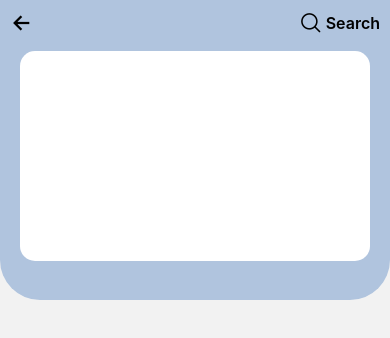
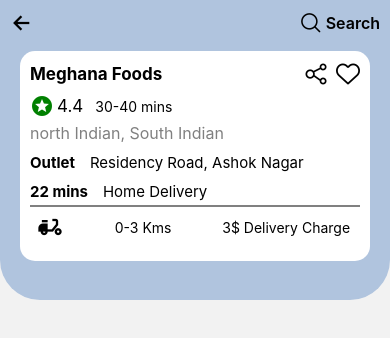
Before and after one commit to Ajay01103/Swiggy_Expo, a React Native app: screen /Home in a window 390 px wide. Both pictures are taken after a click on the element 195 px from the left and 656 px from the top of the page. Shown: the top 338 px of the page. Built offline with nearby package versions, Linux system fonts and the light colour scheme.

Commit message:
initial commit

```diff
--- a/App.js
+++ b/App.js
@@ -11,7 +11,7 @@
 
 function LogoTitle() {
   return (
-    <View style={{ flexDirection: 'row', backgroundColor: "#D3D3D3", width: "94%", alignItems: "center", justifyContent: "space-between", borderWidth: 1, margin: 4, marginTop: 10, padding: 10, borderColor: "#C0C0C0", borderRadius: 7, }}>
+    <View style={{ flexDirection: 'row', width: "94%", alignItems: "center", justifyContent: "space-between", borderWidth: 1, margin: 4, marginTop: 10, padding: 10, borderColor: "#C0C0C0", borderRadius: 7, }}>
             <TextInput
             style={{ fontSize: 17 }}
             placeholder='Search for restaurant' />
@@ -25,7 +25,7 @@
   return (
     <NavigationContainer>
       <Stack.Navigator>
-        <Stack.Screen name="Home" component={HomeScreen} options={{ headerTitle: (props) => <LogoTitle {...props} />}} />
+        <Stack.Screen name="Home" component={HomeScreen} options={{ headerTitle: (props) => <LogoTitle {...props} /> }} />
         <Stack.Screen name='MenuScreen' component={MenuScreen} options={{ headerShown: false}} />
       </Stack.Navigator>
     </NavigationContainer>
--- a/components/MenuItems.js
+++ b/components/MenuItems.js
@@ -7,8 +7,19 @@
 const MenuItems = ({ item }) => {
   const navigation = useNavigation()
   return (
-    <View style={{ margin: 8}}>
-      <Pressable onPress={() => navigation.navigate("MenuScreen")} style={{ flexDirection: "row", }}>
+    <View style={{ margin: 10}}>
+      <Pressable onPress={() => navigation.navigate("MenuScreen", {
+        id: item.id,
+        name: item.name,
+        time: item.time,
+        image: item.image,
+        rating: item.rating,
+        adress: item.adress,
+        cost_of_two: item.cost_for_two,
+        cuisines: item.cuisines,
+        menu: item.menu
+      })}
+      style={{ flexDirection: "row", }}>
         <View>
             <ImageBackground
             imageStyle={{ borderRadius: 6 }}
--- a/screens/MenuScreen.js
+++ b/screens/MenuScreen.js
@@ -1,6 +1,7 @@
 import { View, Text } from 'react-native'
 import { Ionicons } from "@expo/vector-icons"
 import { AntDesign } from "@expo/vector-icons"
+import { MaterialIcons } from "@expo/vector-icons"
 import { SafeAreaView } from 'react-native-safe-area-context'
 import { useNavigation, useRoute } from '@react-navigation/native'
 
@@ -20,7 +21,40 @@
         </View>
 
         <View style={{ backgroundColor: "white", height: 210, marginHorizontal: 20, marginVertical: 5, padding: 10, borderRadius: 15}}>
+          <View style={{ flexDirection: "row", alignItems: "center", justifyContent: "space-between"}}>
+          <Text style={{ fontSize: 17, fontWeight: "bold"}}>{router.params.name}</Text>
+          <View style={{ flexDirection: "row", alignItems: "center"}}>
+            <AntDesign style={{ marginHorizontal: 8}} name='sharealt' size={24} color="black" />
+            <AntDesign name='hearto' size={24} color="black" />
+          </View>
+          </View>
 
+          <View style={{ flexDirection: "row", alignItems: "center", marginTop: 7}}>
+                <MaterialIcons name='stars' size={24} color="green" />
+                <Text style={{ marginLeft: 3, fontWeight: "400", fontSize: 17}}>{router.params.rating}</Text>
+                {/* <Text style={{ marginLeft: 3}}>*</Text> */}
+                <Text style={{ marginLeft: 12, fontWeight:"400"}}>{router.params.time} mins</Text>
+              </View>
+
+          <Text style={{ marginTop: 5, color: "gray", fontSize: 16}}>{router.params.cuisines}</Text>
+
+          <View style={{ flexDirection: "row", alignItems: "center", marginTop: 10 }}>
+            <Text style={{ fontWeight: "bold", fontSize: 15}}>Outlet</Text>
+            <Text style={{ marginLeft: 15, fontSize: 15}}>{router.params.adress}</Text>
+          </View>
+
+          <View style={{ flexDirection: "row", alignItems: "center", marginTop: 10 }}>
+            <Text style={{ fontWeight: "bold", fontSize: 15}}>22 mins</Text>
+            <Text style={{ marginLeft: 15, fontSize: 15}}>Home Delivery</Text>
+          </View>
+
+          <Text style={{ borderColor: "#808080", borderWidth: 0.8, height: 1, marginTop: 4}} />
+
+          <View style={{ margin: 6, flexDirection: "row", justifyContent: "space-between", alignItems: "center"}}>
+          <MaterialIcons name="delivery-dining" size={28} color="black" />
+          <Text>0-3 Kms</Text>
+          <Text>3$ Delivery Charge </Text>
+          </View>
         </View>
       </View>
     </SafeAreaView>
```
Also changed, not shown: constants/Theme.js (added, +16 -0 lines), constants/fonts.js (added, +21 -0 lines).
